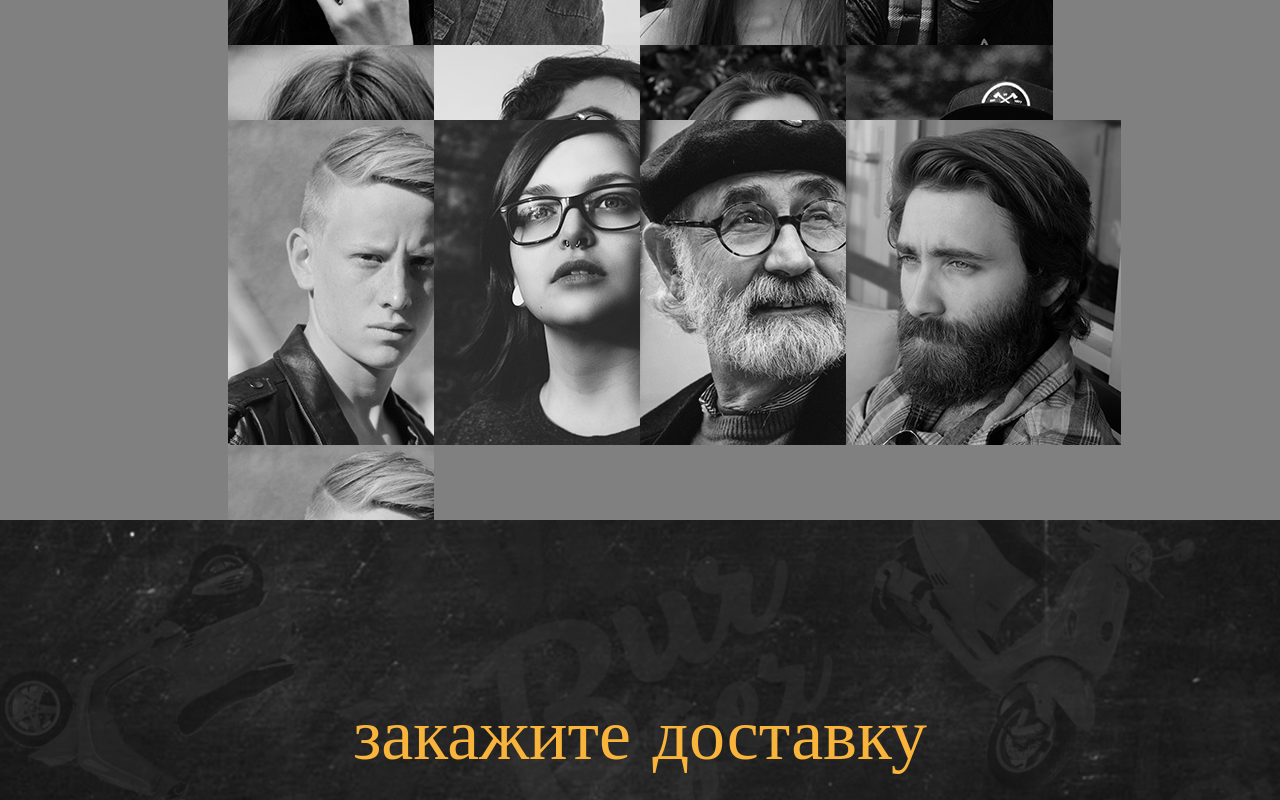
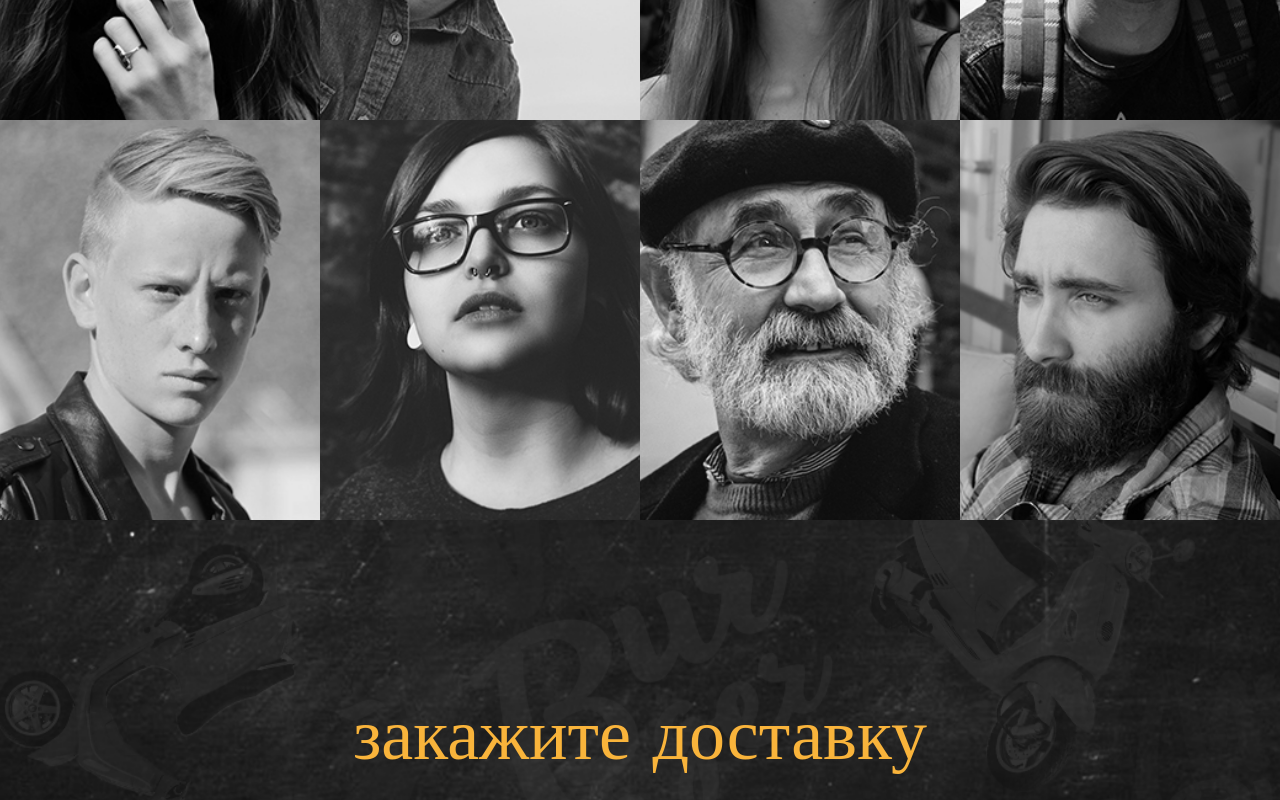
Before and after one commit to mmezentseva/project_burgers, a plain HTML site: page index.html in a window 1280 px wide. Shown: the part 4280-5080 px from the top of the page. Drawn offline with Linux system fonts and the light colour scheme; files whose address does not match are found by name.

Commit message:
comments

```diff
--- a/index.html
+++ b/index.html
@@ -345,8 +345,7 @@
                                 </div>
                             </li>
                             <li class="comments__item">
-                                <div class="comments__photo">
-                                    <img src="./img/content/comments/sixth.jpg" class="comments__photo-image" alt="фото">
+                                <div class="comments__photo" style="background-image: url(img/content/comments/sixth.jpg);">
                                 </div>
                                 <div class="comments__hover">
                                     <h2 class="comments__name">Константин Спилберг</h2>
@@ -360,8 +359,7 @@
                                 </div>
                             </li>
                             <li class="comments__item">
-                                <div class="comments__photo">
-                                    <img src="./img/content/comments/seventh.jpg" class="comments__photo-image" alt="фото девушки">
+                                <div class="comments__photo" style="background-image: url(img/content/comments/seventh.jpg);">
                                 </div>
                                 <div class="comments__hover">
                                     <h2 class="comments__name">Константин Спилберг</h2>
@@ -375,8 +373,7 @@
                                 </div>
                             </li>
                             <li class="comments__item">
-                                <div class="comments__photo">
-                                    <img src="./img/content/comments/eighth.jpg" class="comments__photo-image" alt="фото девушки">
+                                <div class="comments__photo" style="background-image: url(img/content/comments/eighth.jpg);">
                                 </div>
                                 <div class="comments__hover">
                                     <h2 class="comments__name">Константин Спилберг</h2>
@@ -503,7 +500,9 @@
                                     </li>
                                     <li class="contacts__socials-item">
                                         <a href="#" class="contacts__socials-link">
-                                            <img src="./img/logos/inst.png" class="contacts__socials-logo" alt="иконка inst">
+                                            <svg class="icon" width="40" height="40">
+                                                <use xlink:href="img/svg/sprite.svg#inst"></use>
+                                            </svg>
                                         </a>
                                     </li>
                                     <li class="contacts__socials-item">
--- a/scss/section/comments.scss
+++ b/scss/section/comments.scss
@@ -15,6 +15,7 @@
 }
 .comments__list {
   height: 100vh;
+  width: 100%;
   display: flex;
   flex-wrap: wrap;
 }
@@ -69,6 +70,9 @@
 .comments__photo {
   width: 100%;
   height: 100%;
+  background-size: cover;
+  background-position: center center;
+  background-repeat: no-repeat;
   transition: 0.3s;
 
   &:hover {
```
Also changed, not shown: img/bg/img1.jpg (added), img/bg/img2.jpg (added), img/bg/img3.jpg (added), img/svg/sprite.svg (added), scss/main_burgers.css, scss/section/comments.css.
